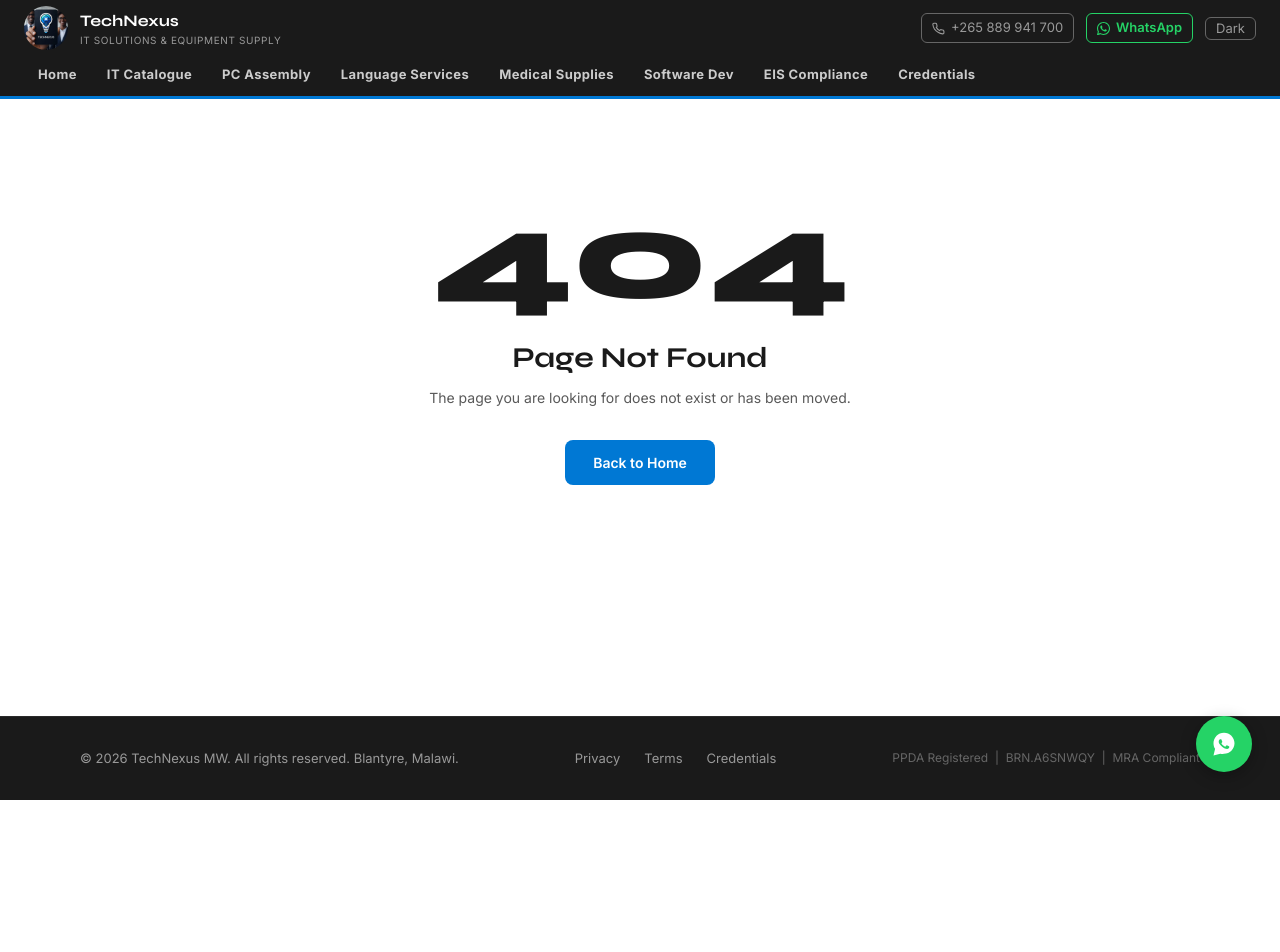
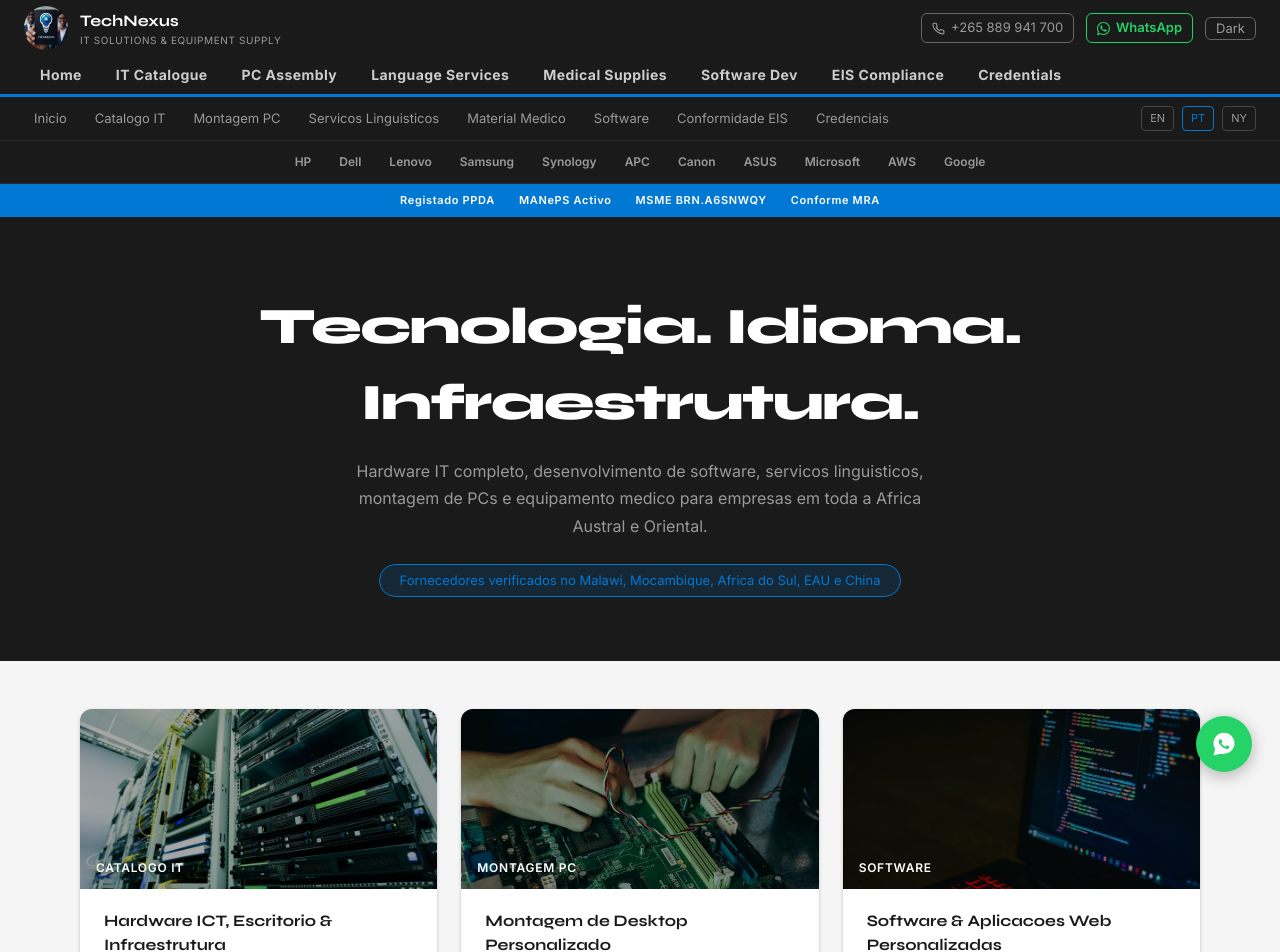
Before and after one commit to tafika-itaye/technexus-next, a Next.js app: page /pt in a window 1280 px wide. Before the commit this address had no page. Shown: the top 952 px of the page. Before the commit the page ends 800 px from the top, so only its background shows below. Built offline with nearby package versions, Linux system fonts and the light colour scheme.

Commit message:
Add all before social media share

```diff
--- a/app/components/Nav.tsx
+++ b/app/components/Nav.tsx
@@ -95,17 +95,7 @@
               <Link
                 key={href}
                 href={href}
-                style={{
-                  color: active ? "var(--accent)" : "var(--fl-neutral-30, #ccc)",
-                  fontWeight: 700,
-                  fontSize: "13px",
-                  letterSpacing: "0.03em",
-                  padding: "9px 14px",
-                  textDecoration: "none",
-                  borderBottom: active ? "2px solid var(--accent)" : "2px solid transparent",
-                  transition: "color 0.15s",
-                  display: "block",
-                }}
+                className={`nav-item${active ? " nav-item-active" : ""}`}
               >
                 {label}
               </Link>
--- a/app/globals.css
+++ b/app/globals.css
@@ -34,6 +34,8 @@
   --font-body:    'Inter', 'Segoe UI', system-ui, -apple-system, sans-serif;
   --nav-h:        64px;
   --page-pad:     40px;
+  --card-title:   var(--fl-neutral-90);
+  --card-body:    #595959;
 }
 
 [data-theme="eis"] {
@@ -72,11 +74,13 @@
   --surface:     #1a1a1a;
   --surface-alt: #1e1e1e;
   --text:        #e8e8e8;
-  --muted:       #999999;
+  --muted:       #aaaaaa;
   --border:      #2a2a2a;
+  --card-title:  #f0f0f0;
+  --card-body:   #bbbbbb;
 }
 
-/* NAV */
+/* NAV LINKS */
 .nav-links {
   display: flex;
   flex-wrap: wrap;
@@ -84,11 +88,55 @@
   gap: 2px;
 }
 
+.nav-item {
+  color: #cccccc;
+  font-weight: 700;
+  font-size: 14px;
+  letter-spacing: 0.03em;
+  padding: 7px 14px;
+  text-decoration: none !important;
+  border: 2px solid transparent;
+  border-radius: 6px;
+  transition: color 0.15s, border-color 0.15s, background 0.15s;
+  display: block;
+  line-height: 1.4;
+}
+
+.nav-item:hover {
+  color: #ffffff;
+  border-color: rgba(255,255,255,0.35);
+  background: rgba(255,255,255,0.06);
+  text-decoration: none !important;
+}
+
+.nav-item-active {
+  color: var(--accent) !important;
+  border-color: var(--accent) !important;
+  background: rgba(0,120,212,0.12) !important;
+}
+
+/* BRAND LOGOS */
+.brand-logo {
+  filter: grayscale(1) opacity(0.55);
+  transition: filter 0.25s ease, opacity 0.25s ease;
+}
+.brand-logo:hover {
+  filter: grayscale(0) opacity(1);
+}
+
+/* CARD TEXT — respects dark mode via CSS vars */
+.card-title {
+  color: var(--card-title);
+  font-weight: 700;
+}
+.card-body {
+  color: var(--card-body);
+}
+
 /* MOBILE OVERRIDES */
 @media (max-width: 768px) {
   :root { --page-pad: 16px; }
 
-  /* Nav */
   .ham-btn { display: flex !important; }
   .nav-phone { display: none; }
   .nav-links {
@@ -100,26 +148,21 @@
   .nav-links.nav-open { display: flex; }
   .nav-links a {
     padding: 12px 24px !important;
+    border-radius: 0 !important;
+    border-left: none !important;
+    border-right: none !important;
+    border-top: 1px solid #2a2a2a !important;
     border-bottom: none !important;
-    border-top: 1px solid #2a2a2a;
   }
 
-  /* Page padding */
   .page-hero { padding: 48px 16px 32px !important; }
   .page-content { padding: 24px 16px !important; }
-
-  /* Grid collapses */
   .mobile-stack { grid-template-columns: 1fr !important; }
   .mobile-stack-2 { grid-template-columns: 1fr 1fr !important; }
-
-  /* Hero headings */
   .hero-title { font-size: 1.8rem !important; }
-
-  /* Tables */
   table { font-size: 12px !important; }
   th, td { padding: 8px 10px !important; }
 
-  /* WA FAB — smaller, higher to avoid browser chrome */
   .wa-fab {
     width: 48px !important;
     height: 48px !important;
@@ -127,28 +170,15 @@
     right: 16px !important;
   }
 
-  /* EIS stats grid — 2 col on mobile */
   .stats-grid { grid-template-columns: 1fr 1fr !important; }
-
-  /* EIS features — single col */
   .features-grid { grid-template-columns: 1fr !important; }
-
-  /* EIS process — scroll horizontally */
   .process-grid {
     grid-template-columns: repeat(5, minmax(160px, 1fr)) !important;
     overflow-x: auto;
   }
-
-  /* Pricing cards — single col */
   .plans-grid { grid-template-columns: 1fr !important; }
-
-  /* Form grids */
   .form-grid-2 { grid-template-columns: 1fr !important; }
-
-  /* Service cards */
   .service-grid { grid-template-columns: 1fr !important; }
-
-  /* Contact grid on EIS */
   .contact-grid { grid-template-columns: 1fr !important; gap: 32px !important; }
 }
 
--- a/app/page.tsx
+++ b/app/page.tsx
@@ -118,7 +118,7 @@
             title={b.name}
             loading={i < 3 ? "eager" : "lazy"}
             fetchPriority={i === 0 ? "high" : "auto"}
-            style={{ height: "28px", width: "auto", objectFit: "contain", filter: "brightness(0) invert(0.6)", opacity: 0.8 }}
+            className="brand-logo" style={{ height: "28px", width: "auto", objectFit: "contain" }}
           />
         ))}
       </div>
@@ -161,7 +161,7 @@
       <div style={{ background: "var(--surface-alt)", padding: "48px 40px" }}>
         <div style={{ maxWidth: "1120px", margin: "0 auto", display: "grid", gridTemplateColumns: "repeat(auto-fill, minmax(300px, 1fr))", gap: "24px" }}>
           {filtered.map(s => (
-            <Link key={s.href} href={s.href} style={{ textDecoration: "none", background: "#fff", borderRadius: "var(--radius-lg)", overflow: "hidden", boxShadow: "var(--shadow-4)", display: "flex", flexDirection: "column", transition: "box-shadow 0.2s" }}>
+            <Link key={s.href} href={s.href} style={{ textDecoration: "none", background: "var(--surface)", borderRadius: "var(--radius-lg)", overflow: "hidden", boxShadow: "var(--shadow-4)", display: "flex", flexDirection: "column", transition: "box-shadow 0.2s" }}>
               <div style={{ height: "180px", overflow: "hidden", position: "relative", background: s.img ? "var(--fl-neutral-8)" : "linear-gradient(135deg,#032d1e 0%,#075E54 60%,#0a2742 100%)", display: "flex", alignItems: "center", justifyContent: "center" }}>
                 {s.img ? (
                   <img src={s.img} alt={s.alt} style={{ width: "100%", height: "100%", objectFit: "cover" }} />
@@ -186,7 +186,7 @@
       </div>
 
       {/* QUICK ENQUIRY */}
-      <div style={{ background: "#fff", padding: "64px 40px", borderTop: "1px solid var(--border)" }}>
+      <div style={{ background: "var(--surface)", padding: "64px 40px", borderTop: "1px solid var(--border)" }}>
         <div style={{ maxWidth: "640px", margin: "0 auto" }}>
           <h3 style={{ fontFamily: "var(--font-display)", fontSize: "22px", fontWeight: 700, marginBottom: "8px" }}>Quick Enquiry</h3>
           <p style={{ color: "var(--muted)", fontSize: "14px", marginBottom: "24px" }}>Fill in below and we will respond via WhatsApp within 24 hours.</p>
--- /dev/null
+++ b/app/pt/page.tsx
@@ -0,0 +1,87 @@
+import Link from "next/link";
+import type { Metadata } from "next";
+
+export const metadata: Metadata = {
+  title: "TechNexus — Solucoes IT, Servicos Linguisticos e Fornecimento de Equipamentos",
+  description: "Fornecedor pan-africano de hardware IT, montagem de PCs, desenvolvimento de software, servicos linguisticos e equipamento medico. Registado PPDA. Blantyre, Malawi.",
+  alternates: { canonical: "https://www.technexusmw.com/pt" },
+};
+
+const services = [
+  { href: "/pt/catalogue", img: "/index_main/server_rack_1.webp", label: "Catalogo IT", title: "Hardware ICT, Escritorio & Infraestrutura", body: "Hardware certificado HP, Dell, Lenovo, Samsung, Synology, APC, Canon. Laptops, desktops, NAS, UPS, impressoras, componentes, perifericos e acessorios.", cta: "Ver Catalogo" },
+  { href: "/pt/computer-assembly", img: "/index_main/motherboard_assembly_1.webp", label: "Montagem PC", title: "Montagem de Desktop Personalizado", body: "Desktops para escritorio e educacao construidos por medida. Intel i5, componentes de qualidade, Windows 11 Pro, montados e testados.", cta: "Ver Configuracoes" },
+  { href: "/pt/software-development", img: "/index_main/software_dev_1.webp", label: "Software", title: "Software & Aplicacoes Web Personalizadas", body: "Aplicacoes web, sistemas de gestao, solucoes de base de dados e software desktop Windows.", cta: "Solicitar Orcamento" },
+  { href: "/pt/language-services", img: "/index_main/african_woman_interpreter_1.webp", label: "Servicos Linguisticos", title: "TechNexus Scripts", body: "Traducao, transcricao, legendagem, interpretacao e formacao linguistica. Ingles, Portugues, Chichewa, Swahili.", cta: "Ver Servicos" },
+  { href: "/pt/medical-supplies", img: "/index_main/medical_equipment_1.webp", label: "Material Medico", title: "Equipamento & Consumiveis de Saude", body: "Material medico certificado atraves de parceiros SADC verificados. EPI, diagnostico, instrumentos, mobiliario hospitalar.", cta: "Ver Catalogo" },
+  { href: "/pt/credentials", img: "/index_main/server_rack_2.webp", label: "Credenciais & Contacto", title: "Credenciais da Empresa & Formulario de Contacto", body: "Detalhes de registo, quadro de conformidade, referencias diplomaticas e formulario de contacto directo.", cta: "Ver Credenciais" },
+];
+
+const brands = ["HP","Dell","Lenovo","Samsung","Synology","APC","Canon","ASUS","Microsoft","AWS","Google"];
+
+const ptLinks = [
+  { href: "/pt", label: "Inicio" },
+  { href: "/pt/catalogue", label: "Catalogo IT" },
+  { href: "/pt/computer-assembly", label: "Montagem PC" },
+  { href: "/pt/language-services", label: "Servicos Linguisticos" },
+  { href: "/pt/medical-supplies", label: "Material Medico" },
+  { href: "/pt/software-development", label: "Software" },
+  { href: "/pt/eis", label: "Conformidade EIS" },
+  { href: "/pt/credentials", label: "Credenciais" },
+];
+
+export default function PtHomePage() {
+  return (
+    <div>
+      <div style={{ background: "var(--fl-neutral-90)", borderBottom: "1px solid #2a2a2a", padding: "8px 24px", display: "flex", gap: "8px", alignItems: "center", flexWrap: "wrap" }}>
+        {ptLinks.map(l => (
+          <Link key={l.href} href={l.href} style={{ color: "var(--fl-neutral-40)", fontSize: "13px", padding: "4px 10px", textDecoration: "none", borderRadius: "4px" }}>{l.label}</Link>
+        ))}
+        <div style={{ marginLeft: "auto", display: "flex", gap: "8px" }}>
+          <Link href="/" style={{ fontSize: "11px", padding: "3px 8px", border: "1px solid #444", borderRadius: "4px", color: "#999", textDecoration: "none" }}>EN</Link>
+          <Link href="/pt" style={{ fontSize: "11px", padding: "3px 8px", border: "1px solid var(--fl-blue)", borderRadius: "4px", color: "var(--fl-blue)", textDecoration: "none" }}>PT</Link>
+          <Link href="/ny" style={{ fontSize: "11px", padding: "3px 8px", border: "1px solid #444", borderRadius: "4px", color: "#999", textDecoration: "none" }}>NY</Link>
+        </div>
+      </div>
+      <div style={{ background: "var(--fl-neutral-90)", borderBottom: "1px solid #2a2a2a", padding: "12px 40px", display: "flex", gap: "28px", alignItems: "center", justifyContent: "center", flexWrap: "wrap" }}>
+        {brands.map(b => (
+          <span key={b} style={{ color: "var(--fl-neutral-40)", fontSize: "12px", fontWeight: 600 }}>{b}</span>
+        ))}
+      </div>
+      <div style={{ background: "var(--accent)", padding: "8px 40px", display: "flex", gap: "24px", flexWrap: "wrap", justifyContent: "center" }}>
+        {["Registado PPDA","MANePS Activo","MSME BRN.A6SNWQY","Conforme MRA"].map(b => (
+          <span key={b} style={{ color: "#fff", fontSize: "11px", fontWeight: 600, letterSpacing: "0.06em" }}>{b}</span>
+        ))}
+      </div>
+      <div style={{ background: "var(--fl-neutral-90)", padding: "72px 40px 64px", textAlign: "center" }}>
+        <h1 style={{ fontFamily: "var(--font-syne)", fontSize: "clamp(2rem,5vw,3.2rem)", fontWeight: 800, color: "#fff", letterSpacing: "-0.03em", marginBottom: "16px" }}>
+          Tecnologia. Idioma. Infraestrutura.
+        </h1>
+        <p style={{ color: "var(--fl-neutral-40)", fontSize: "16px", maxWidth: "600px", margin: "0 auto 24px", lineHeight: 1.7 }}>
+          Hardware IT completo, desenvolvimento de software, servicos linguisticos, montagem de PCs e equipamento medico para empresas em toda a Africa Austral e Oriental.
+        </p>
+        <div style={{ display: "inline-block", background: "rgba(0,120,212,0.15)", border: "1px solid var(--fl-blue)", borderRadius: "999px", padding: "6px 20px", color: "var(--fl-blue)", fontSize: "13px" }}>
+          Fornecedores verificados no Malawi, Mocambique, Africa do Sul, EAU e China
+        </div>
+      </div>
+      <div style={{ background: "var(--fl-neutral-2)", padding: "48px 40px" }}>
+        <div style={{ maxWidth: "1120px", margin: "0 auto", display: "grid", gridTemplateColumns: "repeat(auto-fill, minmax(300px, 1fr))", gap: "24px" }}>
+          {services.map(s => (
+            <Link key={s.href} href={s.href} style={{ textDecoration: "none", background: "#fff", borderRadius: "var(--radius-lg)", overflow: "hidden", boxShadow: "var(--shadow-4)", display: "flex", flexDirection: "column" }}>
+              <div style={{ height: "180px", overflow: "hidden", position: "relative" }}>
+                <img src={s.img} alt={s.title} style={{ width: "100%", height: "100%", objectFit: "cover" }} loading="lazy" />
+                <div style={{ position: "absolute", inset: 0, background: "rgba(0,0,0,0.35)", display: "flex", alignItems: "flex-end", padding: "12px 16px" }}>
+                  <span style={{ color: "#fff", fontSize: "12px", fontWeight: 600, textTransform: "uppercase", letterSpacing: "0.06em" }}>{s.label}</span>
+                </div>
+              </div>
+              <div style={{ padding: "20px 24px 24px", flex: 1, display: "flex", flexDirection: "column" }}>
+                <h2 style={{ fontFamily: "var(--font-syne)", fontSize: "16px", fontWeight: 700, color: "var(--fl-neutral-90)", marginBottom: "8px" }}>{s.title}</h2>
+                <p style={{ fontSize: "13px", color: "#595959", lineHeight: 1.6, flex: 1 }}>{s.body}</p>
+                <span style={{ marginTop: "16px", color: "var(--fl-blue)", fontSize: "13px", fontWeight: 600 }}>{s.cta} &rarr;</span>
+              </div>
+            </Link>
+          ))}
+        </div>
+      </div>
+    </div>
+  );
+}
```
